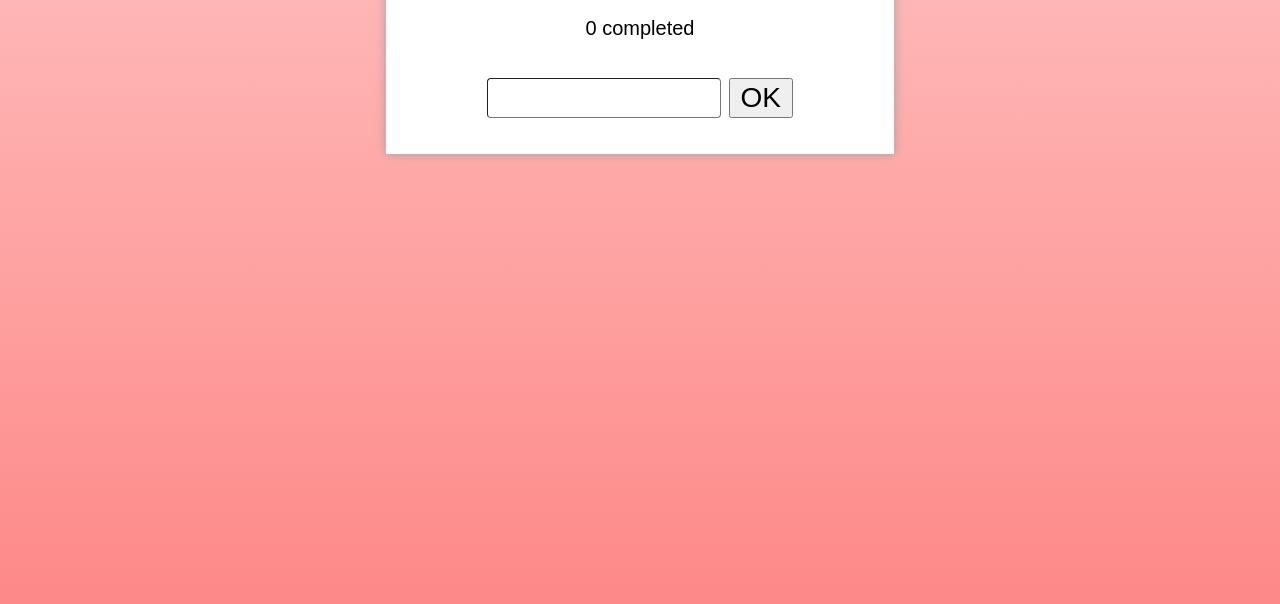
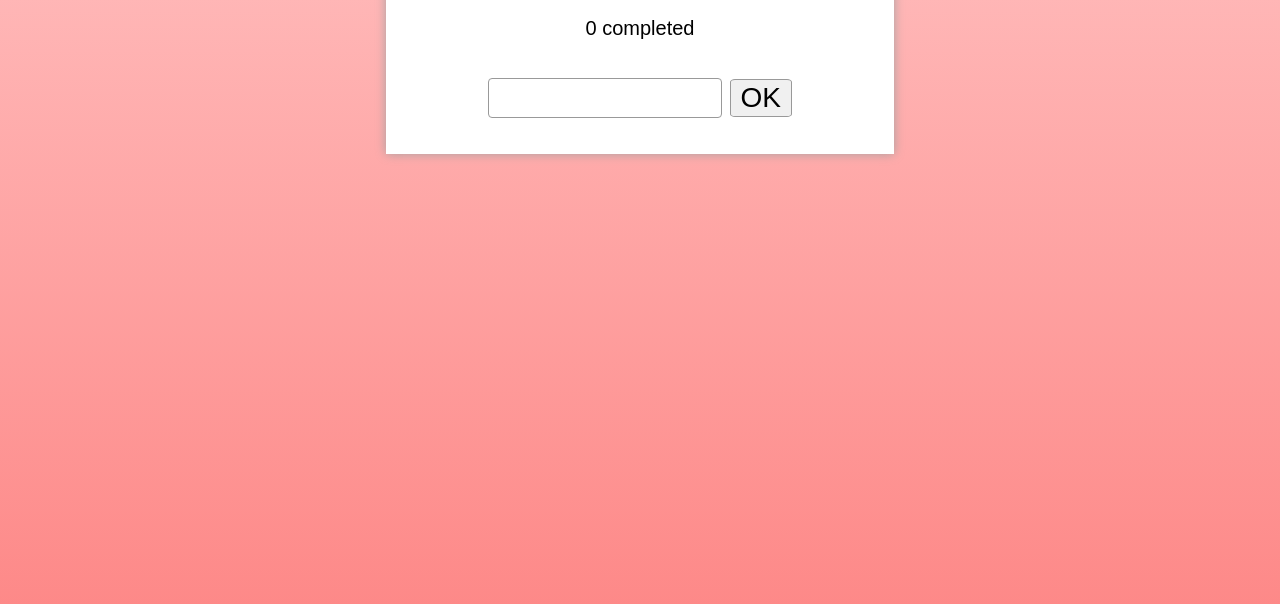
Before and after one commit to SandraNilsson86/A2-uppgift, a plain HTML site: page index.html in a window 1280 px wide. Shown: the part 96-700 px from the top of the page. Drawn offline with Linux system fonts and the light colour scheme.

Commit message:
styling ändringar

```diff
--- a/style.css
+++ b/style.css
@@ -71,7 +71,7 @@ animation-fill-mode: backwards;
     vertical-align: middle;
      animation: text-fade-in 0.5s 0.9s;
      animation-fill-mode: backwards;
-     border-width: 1px;
+     border: 1px solid #999;
      border-radius: 4px;
 }
 
@@ -83,6 +83,9 @@ animation-fill-mode: backwards;
      vertical-align: middle;
       animation: text-fade-in 0.5s 0.9s;
       animation-fill-mode: backwards;
+       border: 1px solid #999;
+       background-color: #f0f0f0;
+       border-radius: 8%;
 }
 
 
```
